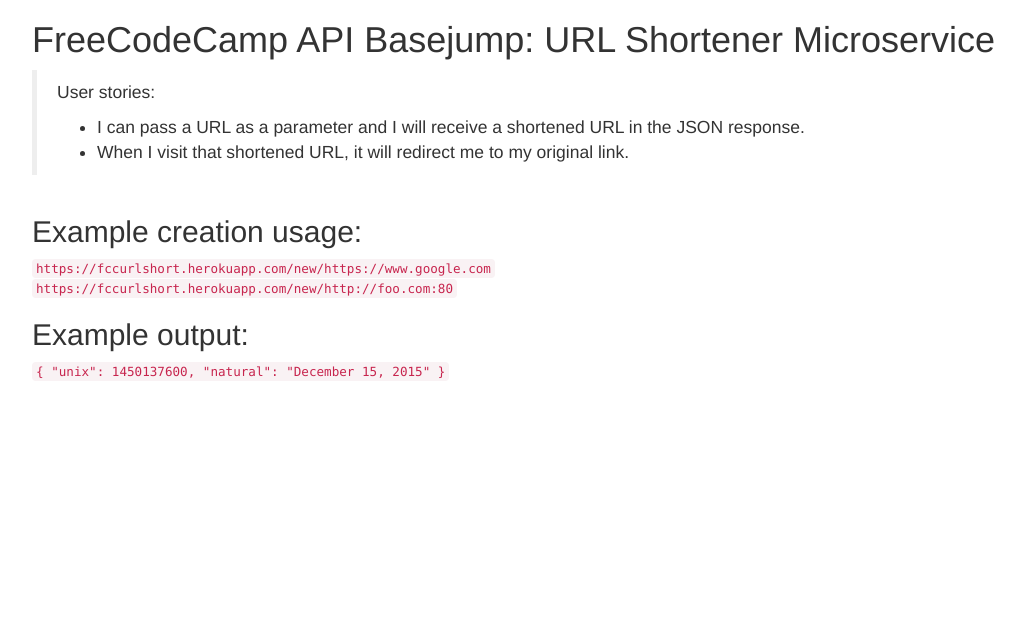
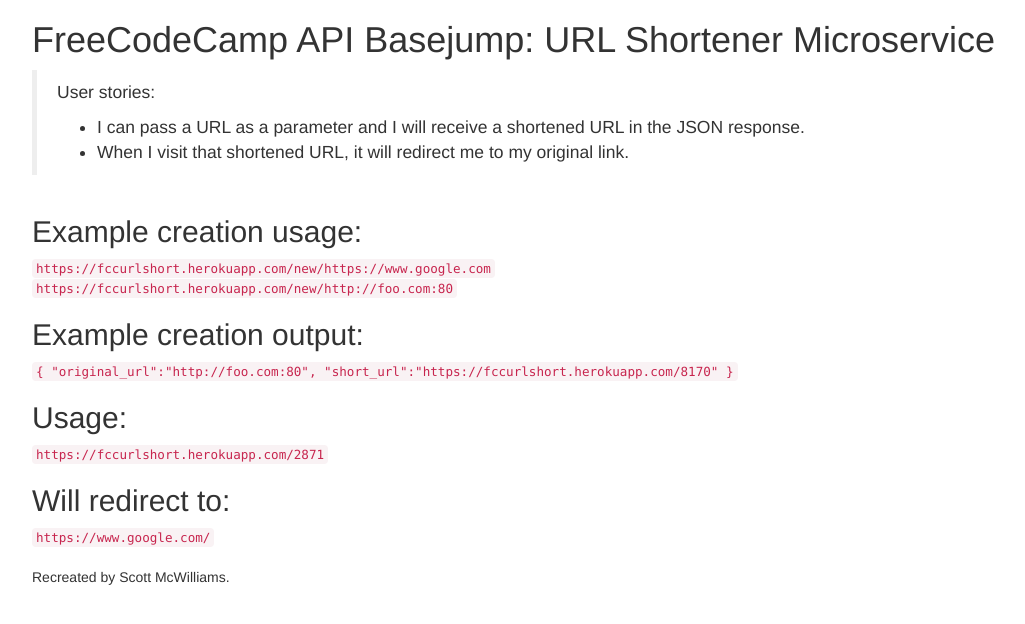
Before and after one commit to macengr/fccurlshort, a website: page index.html in a window 1280 px wide. Shown: the whole page, without its empty margins (23-1048 px from the left). Drawn offline with nearby package versions, Linux system fonts and the light colour scheme.

Commit message:
Working on HTML 2

```diff
--- a/index.html
+++ b/index.html
@@ -31,8 +31,26 @@
             </div>
             <div class="row">
                 <div class="col-ms-12">
-                    <h2>Example output:</h2>
-                    <code>{ "unix": 1450137600, "natural": "December 15, 2015" }</code>
+                    <h2>Example creation output:</h2>
+                    <code>{ "original_url":"http://foo.com:80", "short_url":"https://fccurlshort.herokuapp.com/8170" }</code><br>
+                </div>
+            </div>
+            <div class="row">
+                <div class="col-ms-12">
+                    <h2>Usage:</h2>
+                    <code>https://fccurlshort.herokuapp.com/2871</code><br>
+                </div>
+            </div>
+            <div class="row">
+                <div class="col-ms-12">
+                    <h2>Will redirect to:</h2>
+                    <code>https://www.google.com/</code>
+                </div>
+            </div>
+            <div class="row">
+                <div class="col-ms-12">
+                    <br>
+                    Recreated by Scott McWilliams.
                 </div>
             </div>
         </div>
```
